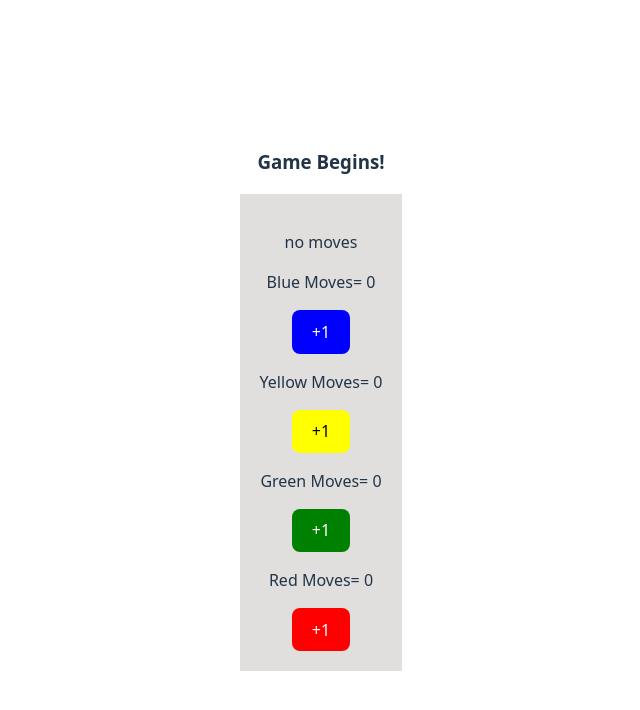
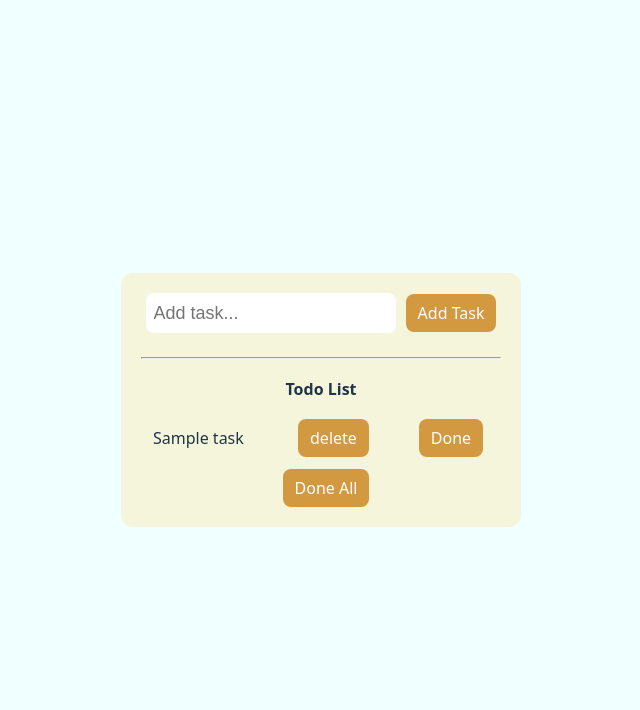
Before and after one commit to Uzmakh/deltareact-app, a React (Vite) app: page / in a window 1280 px wide. Shown: the top 710 px of the page, without its empty margins (319-959 px from the left). Built offline with nearby package versions, Linux system fonts and the light colour scheme.

Commit message:
Styling our todo list app

```diff
--- a/src/App.jsx
+++ b/src/App.jsx
@@ -27,8 +27,8 @@ function App() {
       {/* <Counter/> */}
       {/* <LikeButton /> */}
       {/* <Closure/> */}
-      <LudoBoard />
-      {/* <TodoList/> */}
+      {/* <LudoBoard /> */}
+      <TodoList/>
     </>
   );
 }
--- /dev/null
+++ b/src/ToDo.css
@@ -0,0 +1,59 @@
+* {
+    margin: 0;
+    padding: 0;
+    box-sizing: border-box;
+}
+
+html,
+body {
+    width: 100%;
+    height: 100vh;
+    background-color: azure;
+    display: flex;
+    justify-content: center;
+    align-items: center;
+}
+
+.todo {
+    width: 400px;
+    background-color: beige;
+    padding: 20px;
+    border-radius: 12px;
+}
+
+.todo input {
+    width: 250px;
+    height: 40px;
+    border: none;
+    outline: none;
+    padding-left: 8px;
+    border-radius: 8px;
+    font-size: 18px;
+}
+
+.todo button {
+    padding: 8px 12px;
+    margin-left: 10px;
+    background-color: rgb(211, 153, 65);
+    color: white;
+    border: none;
+    outline: none;
+    cursor: pointer;
+    text-align: right;
+}
+
+.todo h4 {
+    margin: 18px;
+}
+
+.todo li {
+    list-style: none;
+    margin: 12px;
+    text-align: left;
+}
+
+.todo .btn {
+    margin-left: 50px;
+}
+
+.btn-wrapper {}
--- a/src/TodoList.jsx
+++ b/src/TodoList.jsx
@@ -1,5 +1,6 @@
 import { useState } from "react";
 import { v4 as uuidv4 } from "uuid";
+import './Todo.css';
 
 export default function TodoList() {
   let [todos, setTodos] = useState([{ task: "Sample task", id: uuidv4(),isDone:false, }]);
@@ -55,7 +56,7 @@ export default function TodoList() {
     );
   };
   return (
-    <>
+    <div className="todo">
       <input
         type="text"
         placeholder="Add task..."
@@ -71,14 +72,16 @@ export default function TodoList() {
       <ul>
         {todos.map((todo) => (
           <li key={todo.id}>
-            <span style={todo.isDone ? { textDecoration:"line-through"}:{}}>{todo.task}</span>
+            <span style={todo.isDone ? { textDecoration: "line-through" } : {}}>
+              {todo.task}
+            </span>
             &nbsp;
-            <button onClick={() => deleteTodo(todo.id)}>delete</button>
-            <button onClick={() => markDone(todo.id)}>Done</button>
+            <button onClick={() => deleteTodo(todo.id)} className="btn">delete</button>
+            <button onClick={() => markDone(todo.id)} className="btn">Done</button>
           </li>
         ))}
       </ul>
       <button onClick={markDoneAllTodo}>Done All</button>
-    </>
+    </div>
   );
 }
```
